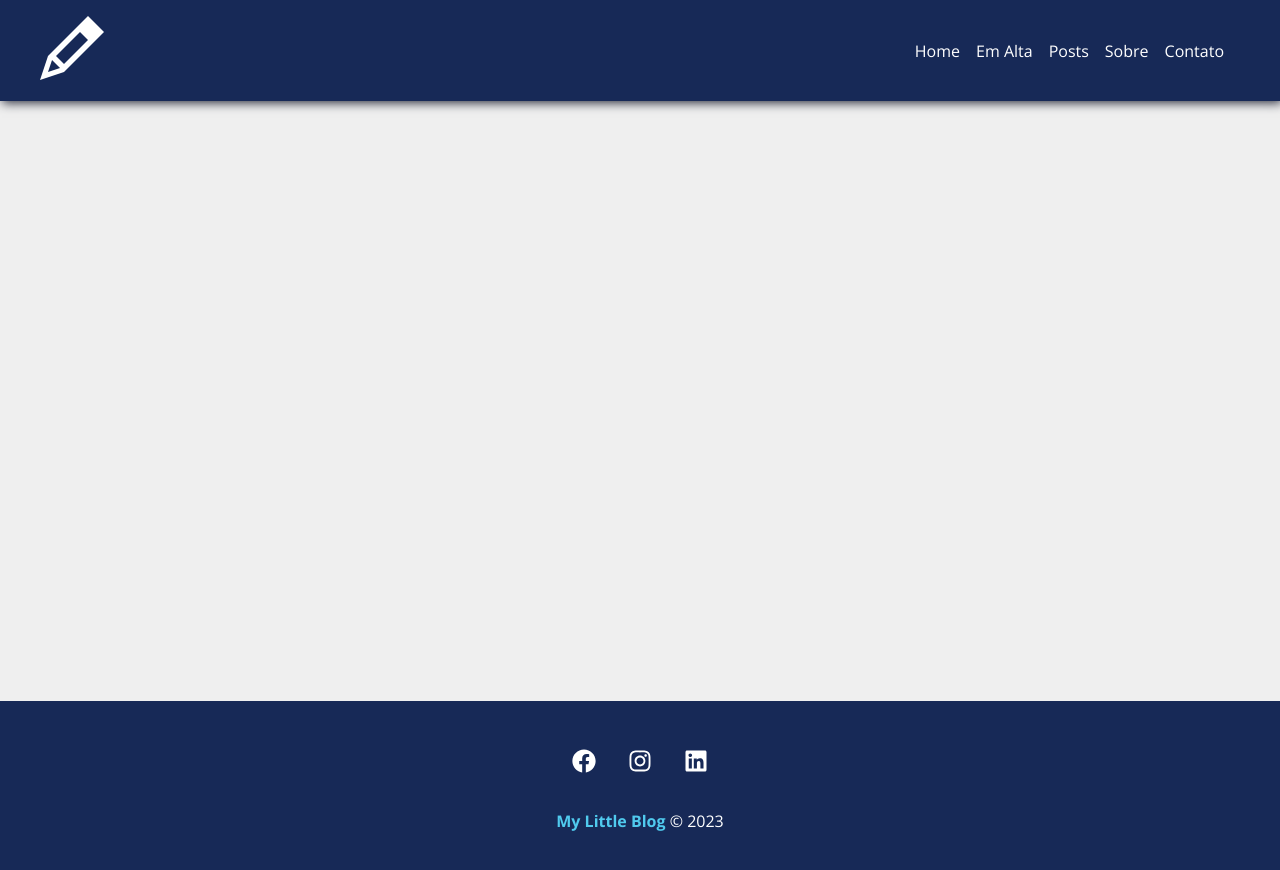
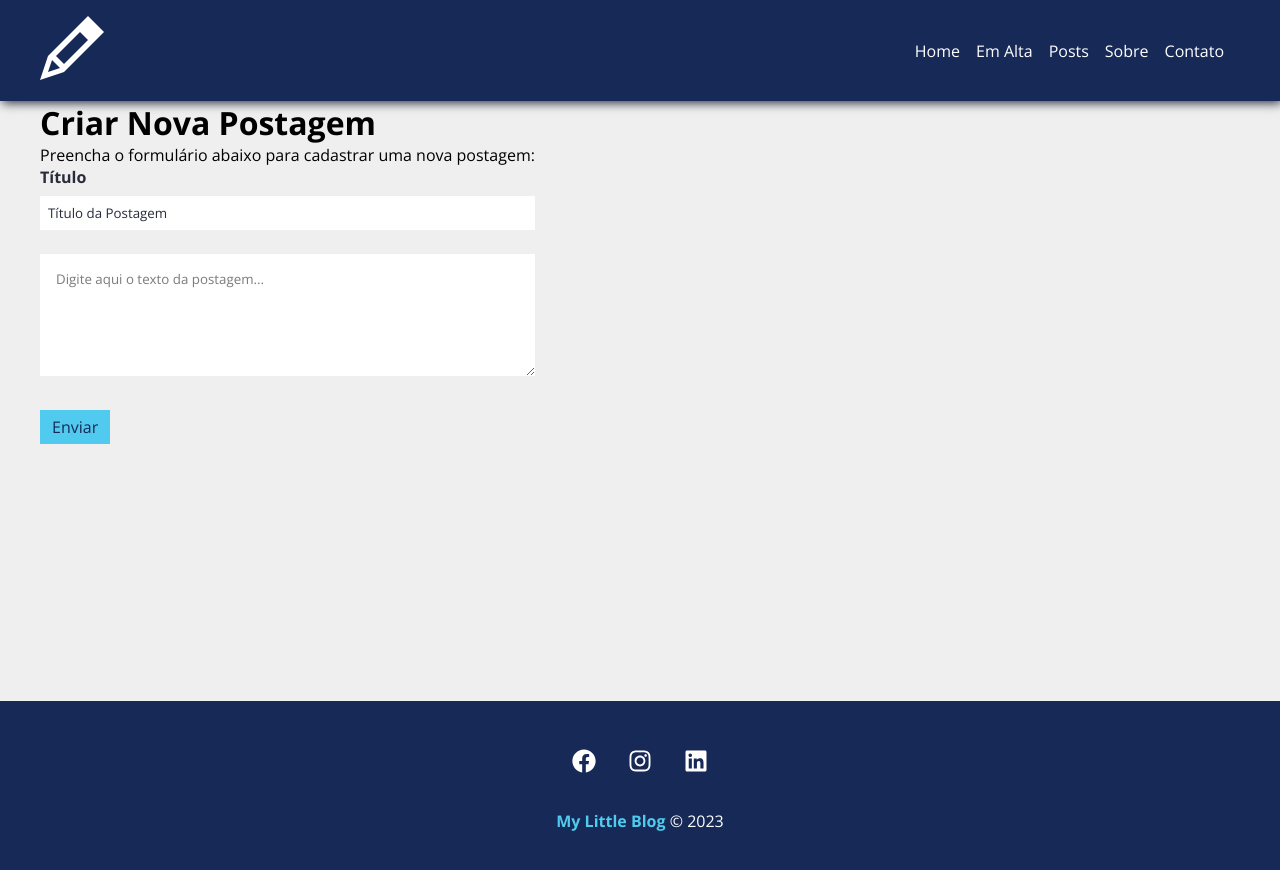
Before and after one commit to igogomes/my-little-blog, a React (Create React App) app: page /newpost in a window 1280 px wide. Shown: the top 870 px of the page. Built offline with nearby package versions, Linux system fonts and the light colour scheme; no server answers; the HTML template or start-up script is replaced by a standard one.

Commit message:
[igogomes] Including structures to post registration page

```diff
--- a/src/App.js
+++ b/src/App.js
@@ -1,6 +1,6 @@
 import { BrowserRouter as Router, Routes, Route } from "react-router-dom";
 
-import Container from './components/layout/Container/Container';
+import Container from './components/layout/Container/Container'
 import Navbar from './components/layout/Navbar/Navbar'
 import Footer from './components/layout/Footer/Footer'
 
@@ -9,7 +9,8 @@ import Trending from './components/pages/Trending/Trending'
 import Posts from './components/pages/Posts/Posts'
 import About from './components/pages/About/About'
 import Contact from './components/pages/Contact/Contact'
-import Article from "./components/pages/Article/Article";
+import Article from './components/pages/Article/Article'
+import NewPost from './components/pages/NewPost/NewPost'
 
 function App() {
   return (
@@ -23,6 +24,7 @@ function App() {
           <Route path='/about' element={<About/>}/>
           <Route path='/contact' element={<Contact/>}/>
           <Route path='/article' element={<Article />}/>
+          <Route path='/newpost' element={<NewPost />}/>
         </Routes>
       </Container>
       <Footer />
--- /dev/null
+++ b/src/components/layout/Form/Hidden.js
@@ -0,0 +1,7 @@
+function Hidden({ id, name, value }) {
+    return (
+        <input type='hidden' id={id} name={name} value={value}/>
+    );
+}
+
+export default Hidden
--- /dev/null
+++ b/src/components/layout/Form/NewPostForm.js
@@ -0,0 +1,46 @@
+import styles from './NewPostForm.module.css'
+
+import Input from './Input'
+import TextArea from './TextArea'
+import Hidden from './Hidden'
+import SubmitButton from './SubmitButton'
+
+import { useEffect, useState } from 'react'
+
+function NewPostForm({ handleSubmit, btnTitle, direction, postData }) {
+    const [post, setPost] = useState([postData || {}]);
+
+    useEffect(() => {
+        fetch('http://localhost:5000/posts', {
+            method: 'GET',
+            headers: {
+                'Content-Type': 'application/json'
+            }
+        })
+        .then((resp) => resp.json())
+        .then((data) => {
+            setPost(data)
+        })
+        .catch(err => console.log(err));
+    }, []);
+
+    const submit = (e) => {
+        e.preventDefault();
+        handleSubmit(post);
+    }
+
+    function handleChange(e) {
+        setPost({ ...post, [e.target.name]: e.target.value });
+    }
+
+    return (
+        <form onSubmit={submit} className={styles.containerNewPostForm}>
+            <Input type="text" text="Título" name="title" placeholder="Título da Postagem" handleOnChange={handleChange} value={post.title ? post.title : ''}/>
+            <TextArea name="body" id="body" rows="5" placeholder="Digite aqui o texto da postagem..." handleOnChange={handleChange} value={post.body ? post.body : ''}/>
+            <Hidden id="date" name="date" handleOnChange={handleChange} value={post.date ? post.date : ''}/>
+            <SubmitButton text={btnTitle} to={direction} />
+        </form>
+    );
+}
+
+export default NewPostForm
--- /dev/null
+++ b/src/components/pages/NewPost/NewPost.js
@@ -0,0 +1,41 @@
+import styles from './NewPost.module.css'
+
+import { useNavigate } from 'react-router-dom'
+import NewPostForm from '../../layout/Form/NewPostForm'
+import moment from 'moment'
+
+function NewPost() {
+    const history = useNavigate();
+
+    function createPost(post) {
+        var datePost = moment();
+        //Initialize title, body and date
+        post.title = '';
+        post.body = '';
+        post.date = datePost.format('DD/MM/YYYY');
+
+        fetch('http://localhost:5000/posts', {
+            method: 'POST',
+            headers: {
+                'Content-Type': 'application/json',
+            },
+            body: JSON.stringify(post),
+        }).then((resp) => resp.json())
+        .then((data) => {
+            history('/posts', {message : 'Postagem criada com sucesso!'});
+        })
+        .catch(err => console.log(err))
+    }
+
+    return (
+        <div className={styles.NewPostContainer}>
+            <h1>Criar Nova Postagem</h1>
+            <p>Preencha o formulário abaixo para cadastrar uma nova postagem:</p>
+            <div className={styles.containerNewPostForm}>
+                <NewPostForm handleSubmit={createPost} btnTitle="Enviar"/>
+            </div>
+    </div>
+    );
+}
+
+export default NewPost
```
Also changed, not shown: src/components/layout/Form/NewPostForm.module.css (added), src/components/pages/NewPost/NewPost.module.css (added).
